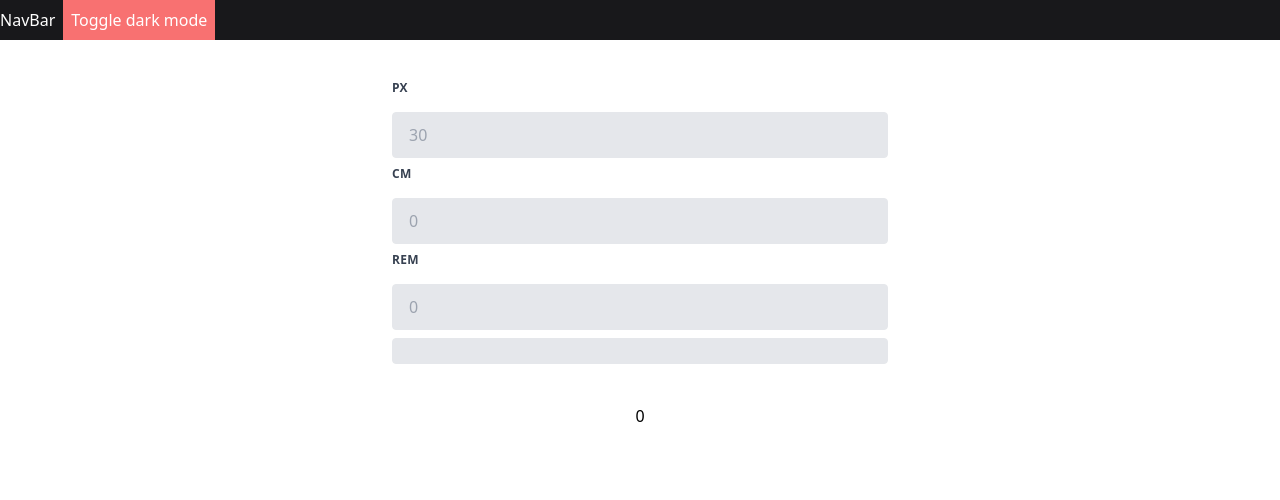
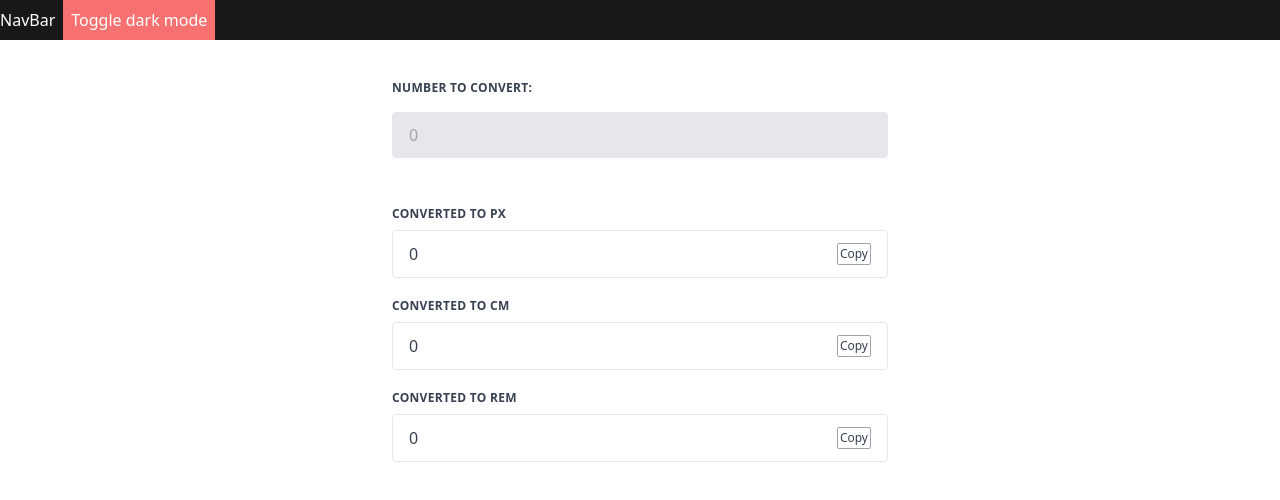
Before and after one commit to aiberk/webdevtools, a React (Vite) app: page / in a window 1280 px wide. Shown: the top 500 px of the page. Built offline with nearby package versions, Linux system fonts and the light colour scheme.

Commit message:
MVP done

```diff
--- a/src/App.tsx
+++ b/src/App.tsx
@@ -7,10 +7,10 @@ function App() {
   const [count, setCount] = useState(0);
 
   return (
-    <>
+    <div className="h-screen dark:bg-zinc-900">
       <NavBar />
       <UnitConverter />
-    </>
+    </div>
   );
 }
 
--- /dev/null
+++ b/src/components/UnitConverterDisplay.tsx
@@ -0,0 +1,43 @@
+import React from "react";
+import { useState } from "react";
+
+type Props = {
+  label: string;
+  input: number;
+  equation: number;
+};
+
+const UnitConverterDisplay = (props: Props) => {
+  const [clipboard, setClipboard] = useState("");
+
+  const myFunc = () => {
+    alert(`${props.label} clicked`);
+  };
+
+  let text = props.input * props.equation;
+  let convertedText = text.toString();
+  return (
+    <>
+      <label
+        className="dark:text-white block uppercase tracking-wide text-gray-700 text-xs font-bold mb-2"
+        htmlFor="fname"
+      >
+        Converted to {props.label}
+      </label>
+      <div className="flex flex-row justify-between items-center dark:text-white appearance-none block max-w-xl w-auto  text-gray-700 border border-gray-200 rounded py-3 px-4 leading-tight focus:outline-none focus:bg-white focus:border-gray-500">
+        <p>{text}</p>
+        <button
+          onClick={(event) => {
+            event.preventDefault();
+            navigator.clipboard.writeText(convertedText);
+          }}
+          className="border-zinc-400 border p-0.5 rounded-sm text-xs"
+        >
+          Copy
+        </button>
+      </div>
+    </>
+  );
+};
+
+export default UnitConverterDisplay;
--- a/src/components/UnitConverterInput.tsx
+++ b/src/components/UnitConverterInput.tsx
@@ -5,19 +5,24 @@ type Props = { label: string };
 const UnitConverterInput = (props: Props) => {
   return (
     <>
-      {" "}
       <label
         className="block uppercase tracking-wide text-gray-700 text-xs font-bold mb-2"
         htmlFor="fname"
       >
-        {props.label}
+        Number to convert:
       </label>
       <input
         type="text"
         className="appearance-none block w-full bg-gray-200 text-gray-700 border border-gray-200 rounded py-3 px-4 leading-tight focus:outline-none focus:bg-white focus:border-gray-500"
         id="fname"
         name="fname"
-        placeholder={`0`}
+        placeholder="0"
+        onChange={(e) => {
+          {
+            props.setAmount;
+          }
+          e.target.value;
+        }}
       />
     </>
   );
--- a/src/pages/UnitConverter.tsx
+++ b/src/pages/UnitConverter.tsx
@@ -1,39 +1,60 @@
 import React from "react";
 import { useState } from "react";
 import UnitConverterInput from "../components/UnitConverterInput";
+import UnitConverterDisplay from "../components/UnitConverterDisplay";
 
 type Props = {};
+
+const UnitTypes = [
+  { label: "PX", equation: 1 },
+  { label: "CM", equation: 0.0264583333 },
+  { label: "REM", equation: 0.0625 },
+];
 
 const UnitConverter = (props: Props) => {
   const [amount1, setAmount1] = useState(0);
   return (
-    <div className="flex flex-col justify-center items-center">
+    <>
+      <div className="flex flex-col justify-center items-center ">
         <form className="flex flex-col p-10 w-full max-w-xl gap-2">
           <label
-          className="block uppercase tracking-wide text-gray-700 text-xs font-bold mb-2"
+            className="block uppercase tracking-wide dark:text-white text-gray-700 text-xs font-bold mb-2"
             htmlFor="fname"
           >
-          PX
+            Number to convert:
           </label>
           <input
             type="text"
             className="appearance-none block w-full bg-gray-200 text-gray-700 border border-gray-200 rounded py-3 px-4 leading-tight focus:outline-none focus:bg-white focus:border-gray-500"
             id="fname"
             name="fname"
-          placeholder="30"
+            placeholder="0"
             onChange={(e) => {
               setAmount1(e.target.value);
             }}
           />
-
-        <UnitConverterInput label="CM" />
-        <UnitConverterInput label="REM" />
-
-        <div className="appearance-none block w-full bg-gray-200 text-gray-700 border border-gray-200 rounded py-3 px-4 leading-tight focus:outline-none focus:bg-white focus:border-gray-500"></div>
+          <div className=" mt-10 flex flex-col gap-5">
+            {" "}
+            {UnitTypes.map((item) => (
+              <div>
+                <UnitConverterDisplay
+                  label={item.label}
+                  input={amount1}
+                  equation={item.equation}
+                />
+              </div>
+            ))}
+          </div>
         </form>
-      {amount1}
       </div>
+    </>
   );
 };
 
 export default UnitConverter;
+
+// {sorted.map((item) => (
+//   //User reduce to filter out display=false
+//   //User reduce to filter out display=false
+//   <Card key={item.sys.id} item={item}></Card>
+// ))}
```
Lines whose indentation alone changed are shown as unchanged.
